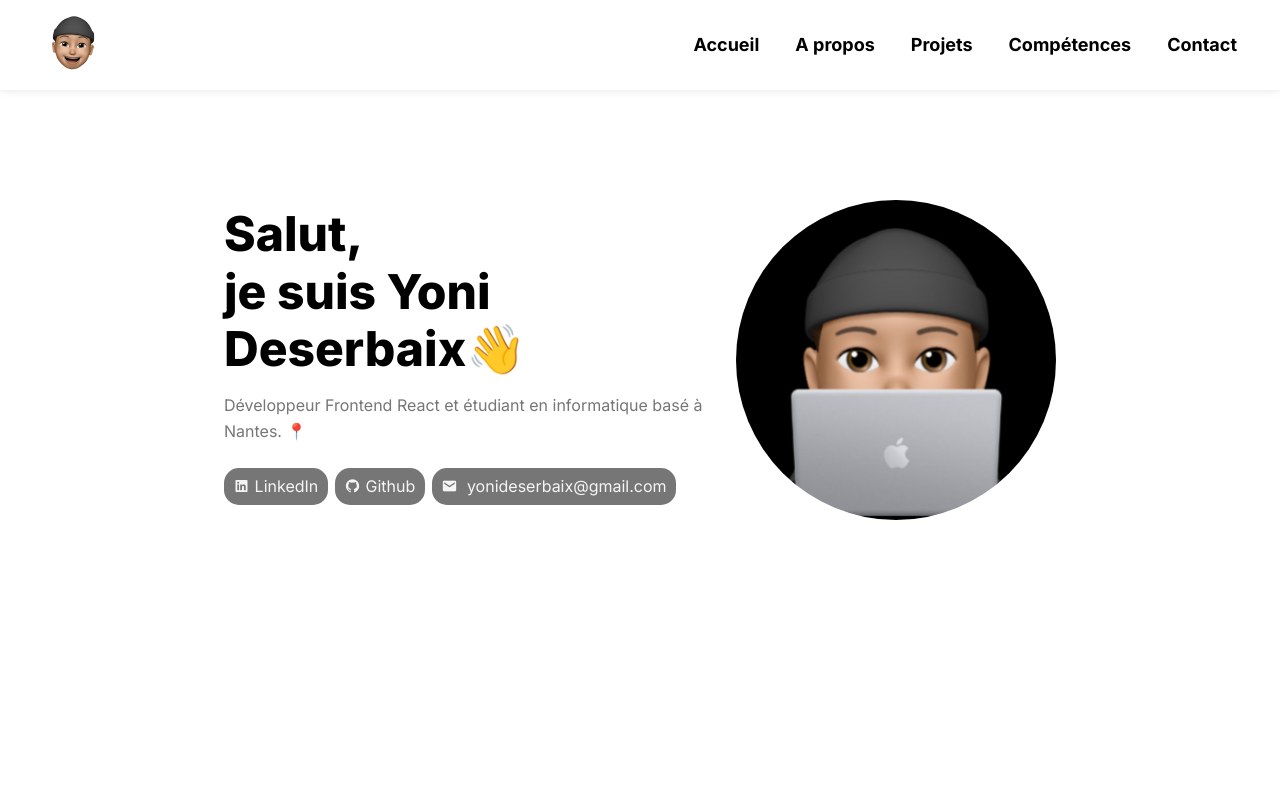
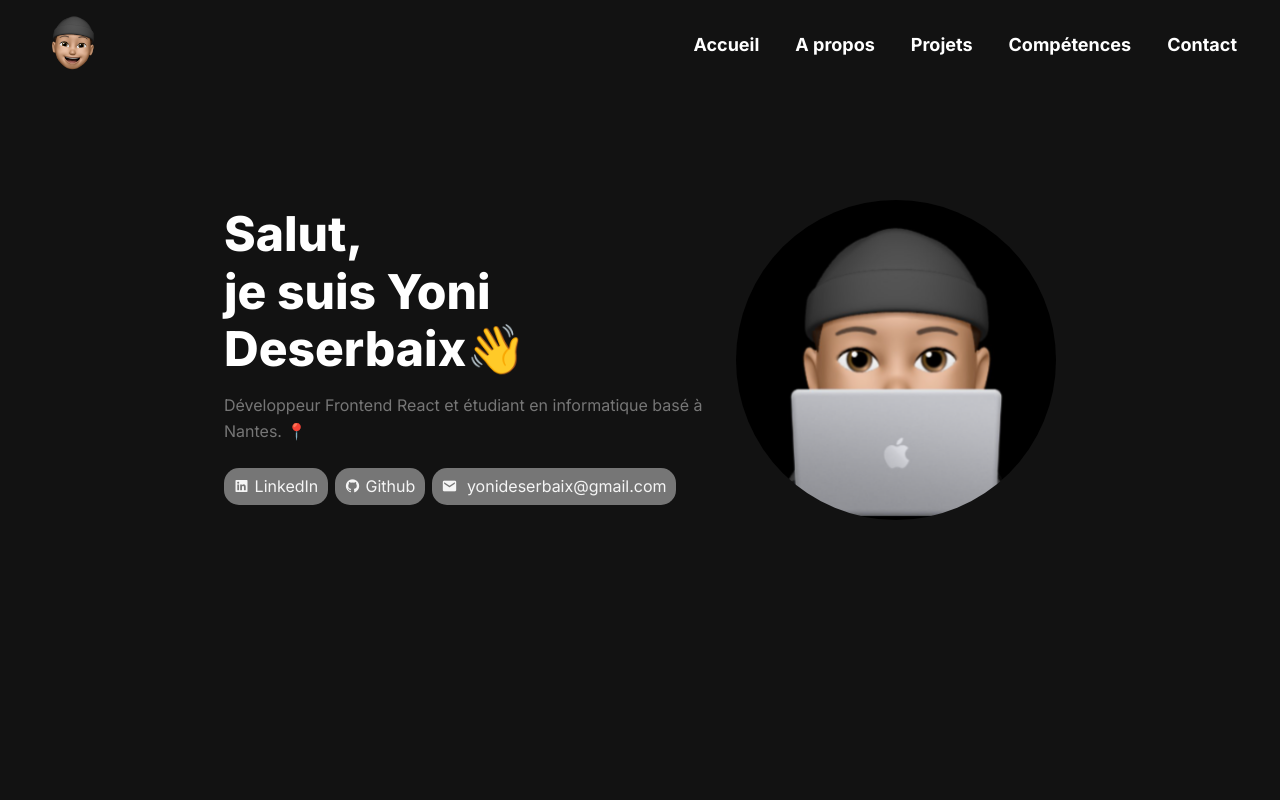
Before and after one commit to Yoni-Deserbaix/Portfolio, a Next.js app: page / in a window 1280 px wide. Shown: the top 800 px of the page. Built offline with nearby package versions, Linux system fonts and the light colour scheme.

Commit message:
add dark theme

```diff
--- a/src/app/components/Contact.tsx
+++ b/src/app/components/Contact.tsx
@@ -11,7 +11,7 @@ export default function Contact() {
           </h1>
           <p
             id="contact-hook-sentence"
-            className="leading-normal text-[1.6rem] font-extrabold text-[#2d2e32] mt-20 mb-8 mx-0"
+            className="leading-normal text-[1.6rem] font-extrabold mt-20 mb-8 mx-0"
           >
             Une opportunité d'alternance ? Contactez-moi ! 👇
           </p>
--- a/src/app/components/Footer.tsx
+++ b/src/app/components/Footer.tsx
@@ -1,6 +1,6 @@
 export default function () {
   return (
-    <footer className="flex bg-[#2d2e32] items-center flex-row justify-evenly px-2.5 py-16">
+    <footer className="flex items-center flex-row justify-evenly px-2.5 py-16">
       <p className="text-base text-[whitesmoke] mb-[15px] max-lg:text-sm max-lg:pl-4 max-lg:w-3/4">
         Copyright © 2024 • Make with ❤️ By Yoni Deserbaix
       </p>
--- a/src/app/components/Header.tsx
+++ b/src/app/components/Header.tsx
@@ -32,7 +32,7 @@ export default function Header() {
 
   return (
     // navbar
-    <nav className="bg-white shadow-[0_0_10px_rgba(0,0,0,0.1)] fixed w-full z-[1] left-0 top-0">
+    <nav className=" fixed w-full z-[1] left-0 top-0">
       <div className="flex items-center justify-between">
         <strong className="logo">
           <a href="#home">
--- a/src/app/components/Hero.tsx
+++ b/src/app/components/Hero.tsx
@@ -8,7 +8,7 @@ export default function Hero() {
   return (
     <div>
       {/* Home section  */}
-      <section className="bg-[#fff] pt-[200px] max-md:pt-[120px]" id="home">
+      <section className="pt-[200px] max-md:pt-[120px]" id="home">
         {/* Container  */}
         <div className="m-auto w-[70%] px-8 py-0 max-md:w-[95%]">
           {/* Content  */}
--- a/src/app/components/Skills/Skills.tsx
+++ b/src/app/components/Skills/Skills.tsx
@@ -6,7 +6,7 @@ export default function Skills() {
   return (
     <section
       id="skills"
-      className="relative h-full pt-28 pb-14 max-lg:pt-14  max-md:py-24 bg-[whitesmoke]"
+      className="relative h-full pt-28 pb-14 max-lg:pt-14  max-md:py-24"
     >
       <div className="container mt-4 w-4/5 m-auto">
         <h3 className="text-xl font-extrabold">COMPÉTENCES</h3>
--- /dev/null
+++ b/src/app/components/theme-provider.tsx
@@ -0,0 +1,9 @@
+"use client"
+
+import * as React from "react"
+import { ThemeProvider as NextThemesProvider } from "next-themes"
+import { type ThemeProviderProps } from "next-themes/dist/types"
+
+export function ThemeProvider({ children, ...props }: ThemeProviderProps) {
+  return <NextThemesProvider {...props}>{children}</NextThemesProvider>
+}
--- a/src/app/layout.tsx
+++ b/src/app/layout.tsx
@@ -1,7 +1,7 @@
 import type { Metadata } from "next";
 import { Inter } from "next/font/google";
 import "./globals.css";
-import memoji from "../app/assets/memoji-home.png";
+import { ThemeProvider } from "./components/theme-provider";
 
 const inter = Inter({ subsets: ["latin"] });
 
@@ -22,7 +22,16 @@ export default function RootLayout({
 }>) {
   return (
     <html lang="en">
-      <body className={inter.className}>{children}</body>
+      <body className={inter.className}>
+        <ThemeProvider
+          attribute="class"
+          defaultTheme="dark"
+          enableSystem
+          disableTransitionOnChange
+        >
+          {children}
+        </ThemeProvider>
+      </body>
     </html>
   );
 }
```
